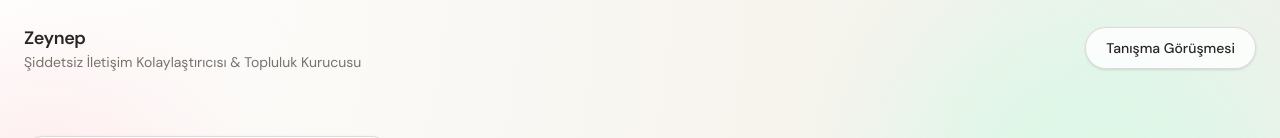
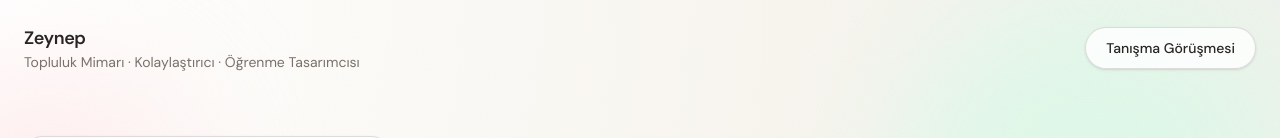
Before and after one commit to zeynepvolkan/zeynep-site, a React (Vite) app: page / in a window 1280 px wide. Shown: the top 138 px of the page. Built offline with nearby package versions, Linux system fonts and the light colour scheme; the HTML template or start-up script is replaced by a standard one.

Commit message:
update website

```diff
--- a/src/App.jsx
+++ b/src/App.jsx
@@ -60,7 +60,7 @@ export default function SiddetsizIletisimSitesi() {
         <header className="relative mx-auto flex max-w-7xl items-center justify-between px-6 py-6">
           <div>
             <p className="text-lg font-semibold tracking-tight">Zeynep</p>
-            <p className="text-sm text-stone-500">Şiddetsiz İletişim Kolaylaştırıcısı & Topluluk Kurucusu</p>
+            <p className="text-sm text-stone-500">Topluluk Mimarı · Kolaylaştırıcı · Öğrenme Tasarımcısı</p>
           </div>
           <a
             href="#iletisim"
```
